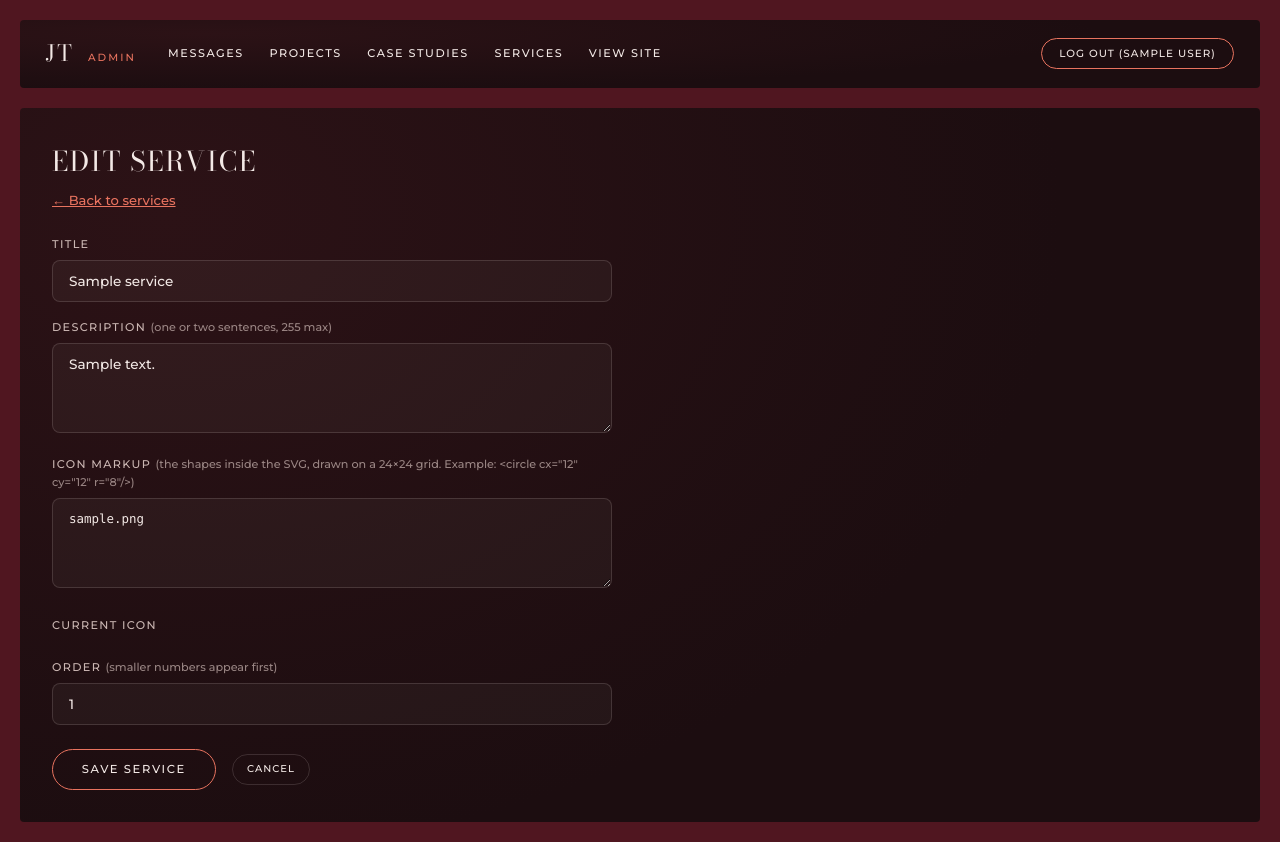
After one commit to nonoyjuswa/Personal-Portfolio, a PHP site: page /admin/service-form.php?id=1 in a window 1280 px wide. The commit adds this page. Run offline with PHP 8.4, Linux system fonts and the light colour scheme; the visitor is signed in with stand-in values (Sample User, id 1); tables that the repository leaves empty hold one stand-in row (values such as "Sample post").

Commit message:
Added: Case-study and services in admin.

```diff
--- /dev/null
+++ b/admin/service-form.php
@@ -0,0 +1,94 @@
+<?php
+require __DIR__ . "/../php/auth.php";
+require __DIR__ . "/../php/svg.php";
+require_login();
+
+$id = (int) ($_GET["id"] ?? $_POST["id"] ?? 0);
+
+$nextOrder = (int) db()->query("SELECT COALESCE(MAX(sort_order), 0) + 1 FROM services")->fetchColumn();
+$service = ["title" => "", "text" => "", "icon" => "", "sort_order" => $nextOrder];
+
+if ($id > 0) {
+  $stmt = db()->prepare("SELECT * FROM services WHERE id = ?");
+  $stmt->execute([$id]);
+  $found = $stmt->fetch();
+  if (!$found) { http_response_code(404); exit("Service not found."); }
+  $service = $found;
+}
+
+$errors = [];
+
+if ($_SERVER["REQUEST_METHOD"] === "POST") {
+  csrf_check();
+
+  $title = trim($_POST["title"] ?? "");
+  $text  = trim($_POST["text"] ?? "");
+  $icon  = trim($_POST["icon"] ?? "");
+  $order = (int) ($_POST["sort_order"] ?? 0);
+
+  $service = array_merge($service, ["title" => $title, "text" => $text, "icon" => $icon, "sort_order" => $order]);
+
+  if ($title === "" || mb_strlen($title) > 100) $errors[] = "Title is required (100 characters max).";
+  if ($text === ""  || mb_strlen($text) > 255)  $errors[] = "Description is required (255 characters max).";
+  if ($icon === "") {
+    $errors[] = "Icon markup is required.";
+  } elseif ($svgError = check_svg_inner($icon)) {
+    $errors[] = $svgError;
+  }
+
+  if (!$errors) {
+    if ($id > 0) {
+      $sql = "UPDATE services SET title=?, text=?, icon=?, sort_order=? WHERE id=?";
+      db()->prepare($sql)->execute([$title, $text, $icon, $order, $id]);
+    } else {
+      $sql = "INSERT INTO services (title, text, icon, sort_order) VALUES (?, ?, ?, ?)";
+      db()->prepare($sql)->execute([$title, $text, $icon, $order]);
+    }
+    header("Location: services.php?msg=saved");
+    exit;
+  }
+}
+
+$pageTitle = $id > 0 ? "Admin - Edit service" : "Admin - Add service";
+include __DIR__ . "/../partials/admin-head.php";
+?>
+  <h1><?= $id > 0 ? "Edit service" : "Add service" ?></h1>
+  <p class="admin__sub"><a href="services.php">&larr; Back to services</a></p>
+
+  <?php foreach ($errors as $err): ?>
+    <p class="alert alert--error" role="alert"><?= e($err) ?></p>
+  <?php endforeach; ?>
+
+  <form class="form" method="POST">
+    <?= csrf_field() ?>
+    <input type="hidden" name="id" value="<?= (int) $id ?>">
+
+    <label>Title
+      <input class="field" type="text" name="title" maxlength="100" required value="<?= e($service["title"]) ?>">
+    </label>
+
+    <label>Description <span class="hint">(one or two sentences, 255 max)</span>
+      <textarea class="field" name="text" maxlength="255" rows="3" required><?= e($service["text"]) ?></textarea>
+    </label>
+
+    <label>Icon markup <span class="hint">(the shapes inside the SVG, drawn on a 24&times;24 grid. Example: &lt;circle cx="12" cy="12" r="8"/&gt;)</span>
+      <textarea class="field field--code" name="icon" rows="4" required><?= e($service["icon"]) ?></textarea>
+    </label>
+
+    <?php if ($service["icon"] !== "" && !$errors): ?>
+      <div class="form__icon-preview">
+        <span class="form__image-label">Current icon</span>
+        <svg viewBox="0 0 24 24" aria-hidden="true"><?= $service["icon"] ?></svg>
+      </div>
+    <?php endif; ?>
+
+    <label>Order <span class="hint">(smaller numbers appear first)</span>
+      <input class="field" type="number" name="sort_order" value="<?= (int) $service["sort_order"] ?>">
+    </label>
+
+    <div class="form__buttons">
+      <button class="btn-primary" type="submit">Save service</button>
+      <a class="btn-sm" href="services.php">Cancel</a>
+    </div>
+  </form>
+</main></body></html>
--- a/css/admin.css
+++ b/css/admin.css
@@ -108,3 +108,16 @@ input[type="file"].field { padding: 0.6rem; }
   .row { grid-template-columns: 1fr; }
   .row__thumb { max-width: 200px; }
 }
+
+/* Services + case studies extras */
+textarea.field { min-height: 90px; resize: vertical; }
+.field--code { font-family: Consolas, Menlo, monospace; font-size: 0.78rem; }
+select.field option { background: var(--dark-deep); color: var(--light); }
+
+.row__thumb--icon svg,
+.form__icon-preview svg {
+  width: 30px; height: 30px;
+  fill: none; stroke: var(--coral); stroke-width: 1.5;
+  stroke-linecap: round; stroke-linejoin: round;
+}
+.form__icon-preview { display: flex; align-items: center; gap: 1rem; }
--- a/partials/admin-head.php
+++ b/partials/admin-head.php
@@ -21,6 +21,8 @@ $pageTitle = $pageTitle ?? "Admin";
     <nav class="admin-bar__nav" aria-label="Admin">
       <a href="index.php">Messages</a>
       <a href="projects.php">Projects</a>
+      <a href="case-studies.php">Case studies</a>
+      <a href="services.php">Services</a>
       <a href="../index.php" target="_blank" rel="noopener">View site</a>
     </nav>
     <form action="logout.php" method="POST" class="admin-bar__logout">
--- /dev/null
+++ b/php/svg.php
@@ -0,0 +1,35 @@
+<?php
+// Checks that "inner SVG" markup (what goes inside <svg>...</svg>)
+// only contains simple drawing shapes. Returns an error message, or null if OK.
+function check_svg_inner(string $inner): ?string {
+  $allowedTags  = ["path", "circle", "rect", "ellipse", "line", "polyline", "polygon", "g"];
+  $allowedAttrs = ["d", "cx", "cy", "r", "rx", "ry", "x", "y", "x1", "y1", "x2", "y2",
+                   "width", "height", "points", "transform"];
+
+  $prev = libxml_use_internal_errors(true);
+  $doc  = new DOMDocument();
+  $ok   = $doc->loadXML('<svg xmlns="http://www.w3.org/2000/svg">' . $inner . '</svg>', LIBXML_NONET);
+  libxml_clear_errors();
+  libxml_use_internal_errors($prev);
+
+  if (!$ok) return 'Icon markup is not valid. Every tag must be closed, e.g. <path d="..."/>.';
+
+  $walk = function (DOMNode $parent) use (&$walk, $allowedTags, $allowedAttrs): ?string {
+    foreach ($parent->childNodes as $child) {
+      if ($child->nodeType === XML_TEXT_NODE && trim($child->nodeValue) === "") continue;
+      if ($child->nodeType !== XML_ELEMENT_NODE) return "Icon can only contain drawing tags.";
+      if (!in_array($child->localName, $allowedTags, true)) {
+        return "Icon can only use these tags: " . implode(", ", $allowedTags) . ".";
+      }
+      foreach ($child->attributes as $attr) {
+        if (!in_array($attr->name, $allowedAttrs, true)) {
+          return 'The attribute "' . $attr->name . '" is not allowed in the icon.';
+        }
+      }
+      if ($err = $walk($child)) return $err;
+    }
+    return null;
+  };
+
+  return $walk($doc->documentElement);
+}
```
Also changed, not shown: admin/case-studies.php (added, +72 -0 lines), admin/case-study-form.php (added, +127 -0 lines), admin/services.php (added, +60 -0 lines).
